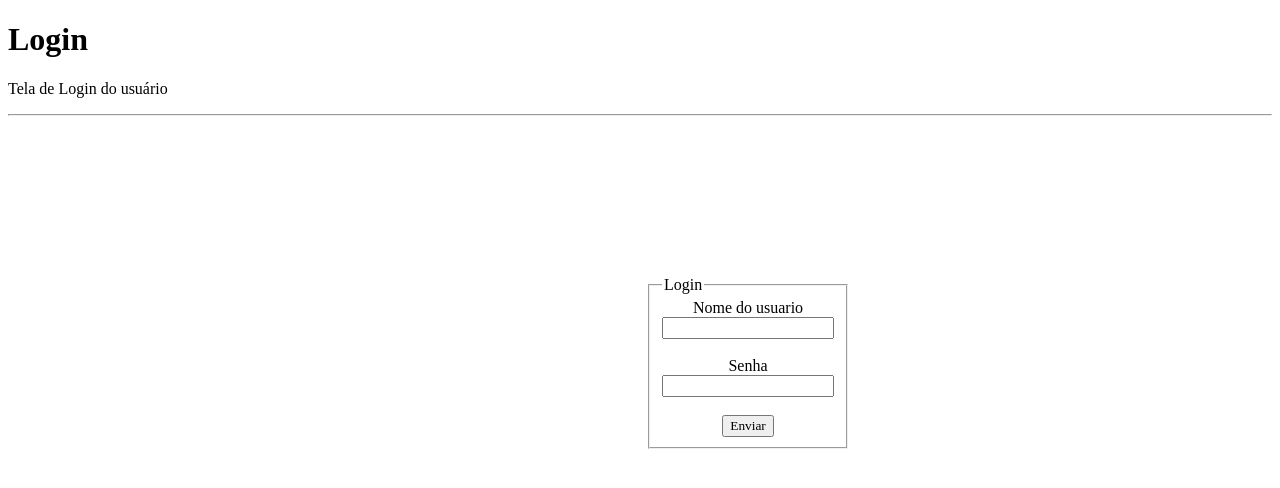
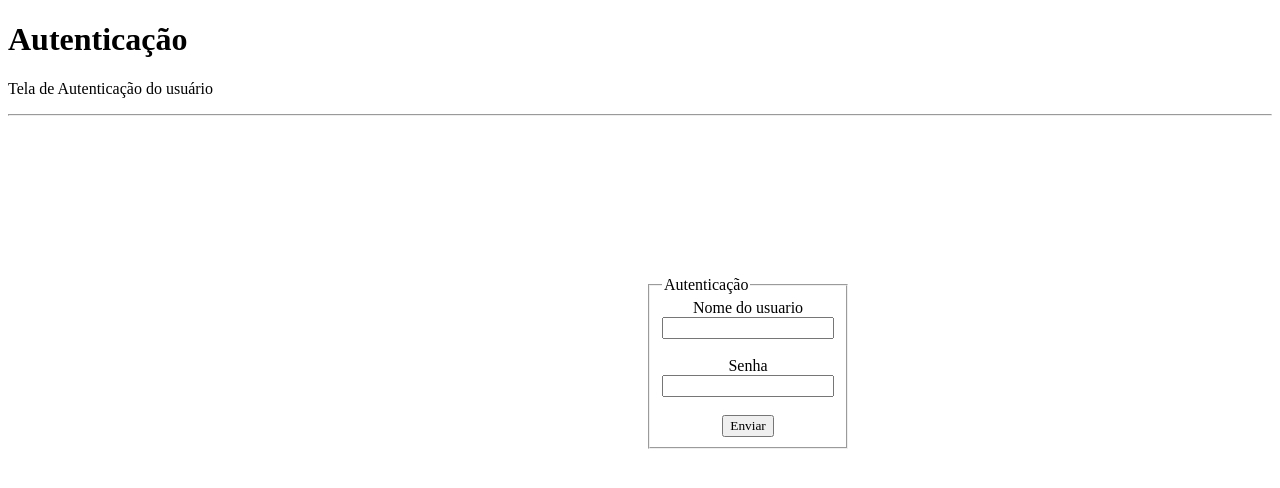
Before and after one commit to ranierivalenca/pep2-reservas, a PHP site: page /login-user.php in a window 1280 px wide. Shown: the top 488 px of the page. Run offline with PHP 8.4, Linux system fonts and the light colour scheme; some web fonts are replaced.

Commit message:
Função de Login

```diff
--- a/configs/init.php
+++ b/configs/init.php
@@ -1,6 +1,6 @@
 <?php
 
 session_start();
-$conn = new PDO("mysql:host=localhost;dbname=pep2_reservas", "pep2", "pep2");
+$conn = new PDO("mysql:host=localhost;dbname=pep2_reservas", "root", "ifpe");
 
 ?>
--- a/login-user.php
+++ b/login-user.php
@@ -15,17 +15,17 @@
 	}
 </style>
 <body>
-	<h1> Login </h1>
-	<p> Tela de Login do usuário </p>
+	<h1> Autenticação </h1>
+	<p> Tela de Autenticação do usuário </p>
 <hr>
 	<fieldset>
-		<legend> Login </legend>
+		<legend> Autenticação </legend>
 			<div id="login" align="center">
 			<form action="action_login.php" method="post">
 				<label>Nome do usuario</label></br>
-				<input type="text" name="login"> <br><br>
+				<input type="text" name="login" required=""> <br><br>
 				<label>Senha</label></br>
-				<input type="password" name="senha"><br><br>
+				<input type="password" name="senha" required=""><br><br>
 				<input type="submit" name="enviar" value="Enviar">
 			</form>
 		</div>
```
Also changed, not shown: action_login.php (+7 -5 lines).
